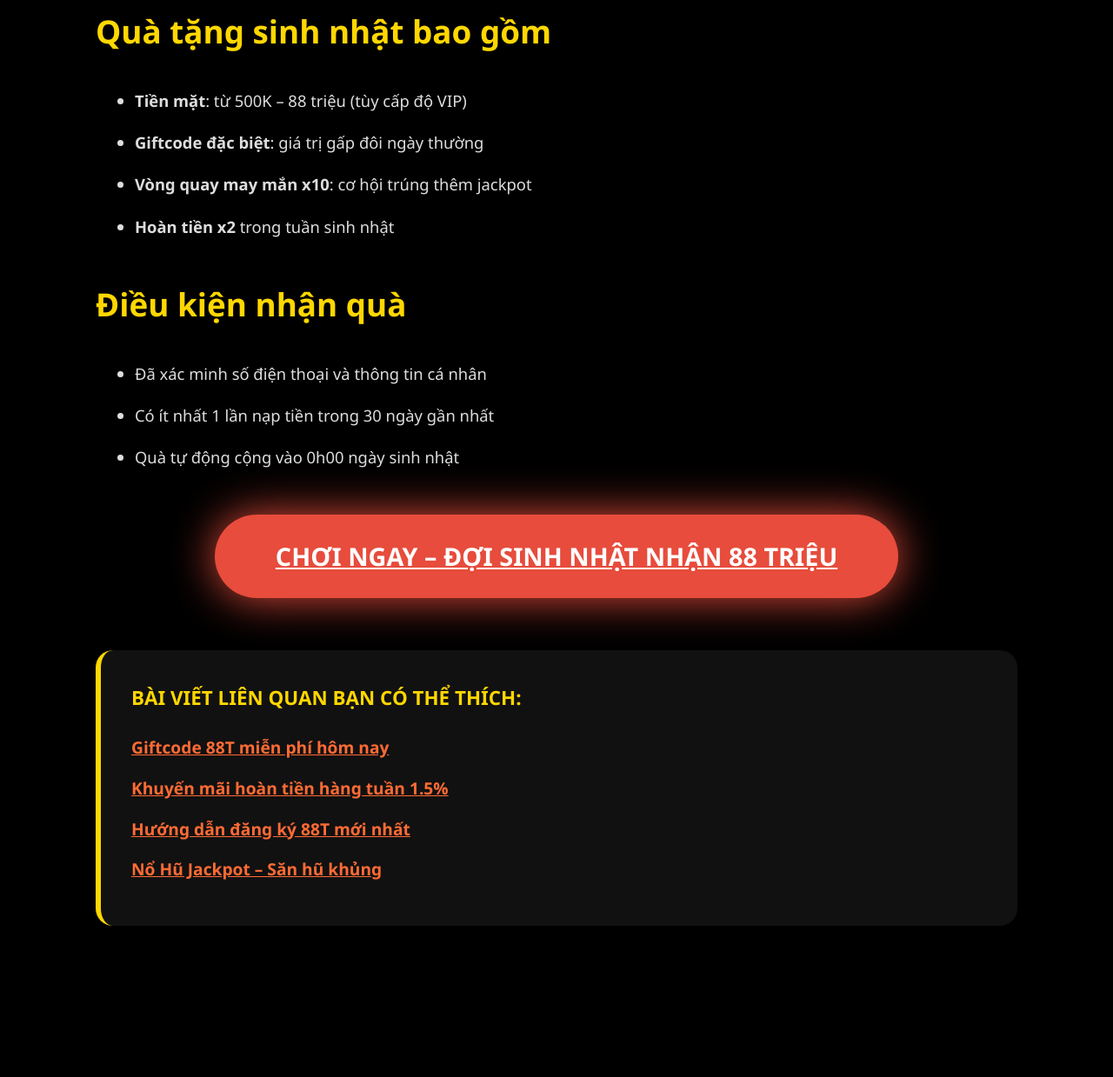
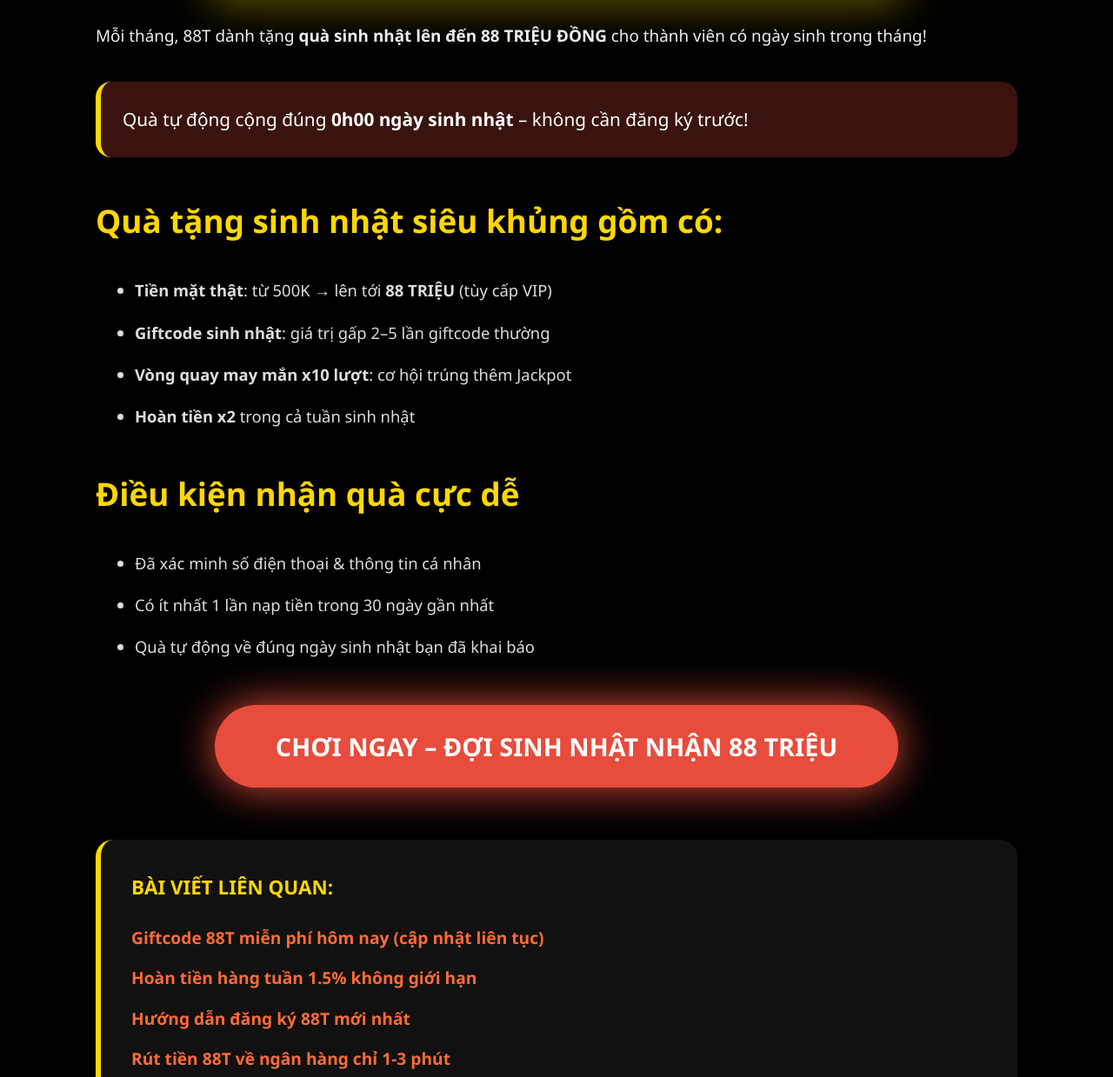
Before and after one commit to choigame88t/choigame88t.github.io, a website: page su-kien-sinh-nhat.html in a window 1280 px wide. Shown: the part 797-2036 px from the top of the page at 87% size. Before the commit the page ends 1942 px from the top, so only its background shows below. Drawn offline with Linux system fonts and the light colour scheme.

Commit message:
Update su-kien-sinh-nhat.html

```diff
--- a/su-kien-sinh-nhat.html
+++ b/su-kien-sinh-nhat.html
@@ -5,16 +5,23 @@
     <meta name="viewport" content="width=device-width, initial-scale=1.0">
     <title>Sự kiện sinh nhật thành viên 88T – Quà tặng lên đến 88 triệu mỗi tháng</title>
     <meta name="description" content="Sinh nhật thành viên 88T: quà tặng tiền mặt, giftcode, vòng quay may mắn lên đến 88 triệu mỗi tháng. Đăng ký ngay để không bỏ lỡ!">
-    <meta name="keywords" content="sinh nhật 88t, quà sinh nhật 88t, sự kiện sinh nhật 88t">
-    <meta property="og:title" content="Sự kiện sinh nhật thành viên 88T – Quà tặng 88 triệu">
-    <meta property="og:description" content="Quà tặng tiền mặt + giftcode + vòng quay may mắn mỗi tháng">
-    <meta property="og:image" content="https://choigame88t.github.io/logo.png">
+    <meta name="keywords" content="sinh nhật 88t, quà sinh nhật 88t, sự kiện sinh nhật 88t, quà tặng sinh nhật 88t, sinh nhật 88 triệu">
+
+    <!-- Open Graph – Share Facebook/Zalo đẹp mê hồn -->
+    <meta property="og:title" content="Sinh nhật 88T – Nhận ngay quà tặng tới 88 TRIỆU đồng">
+    <meta property="og:description" content="Tiền mặt + Giftcode x2 + Vòng quay may mắn – Quà tự động về đúng ngày sinh nhật!">
+    <meta property="og:image" content="https://choigame88t.github.io/su-kien-sinh-nhat-88t-qua-tang-88-trieu-moi-thang.jpg">
+    <meta property="og:image:alt" content="Sự kiện sinh nhật 88T quà tặng 88 triệu">
+    <meta property="og:image:width" content="1200">
+    <meta property="og:image:height" content="630">
     <meta property="og:url" content="https://choigame88t.github.io/su-kien-sinh-nhat.html">
+    <meta property="og:type" content="website">
+
     <link rel="canonical" href="https://choigame88t.github.io/su-kien-sinh-nhat.html"/>
     <style>
         *{margin:0;padding:0;box-sizing:border-box;}
         body{font-family:'Segoe UI',Arial,sans-serif;background:#000;color:#fff;line-height:1.8;}
-        img{loading:lazy;max-width:100%;height:auto;display:block;margin:30px auto;border-radius:18px;border:5px solid #ffd700;box-shadow:0 15px 40px rgba(0,0,0,0.7);}
+        img{loading:lazy;max-width:100%;height:auto;display:block;margin:40px auto;border-radius:18px;border:6px solid #ffd700;box-shadow:0 20px 50px rgba(255,215,0,0.4);}
         .container{max-width:1100px;margin:auto;padding:20px;}
         h1{text-align:center;font-size:2.9rem;color:#ffd700;margin:40px 0 30px;text-shadow:0 0 20px #c0392b;}
         h2{font-size:2.3rem;color:#ffd700;margin:40px 0 20px;}
@@ -22,40 +29,43 @@
         ul{margin:30px 0;padding-left:45px;}
         li{margin:15px 0;font-size:1.15rem;color:#ddd;}
         .highlight{background:rgba(231,76,60,0.25);padding:25px;border-radius:18px;border-left:6px solid #ffd700;margin:35px 0;font-size:1.3rem;}
-        .btn-big{display:inline-block;background:#e74c3c;color:#fff;padding:22px 70px;border-radius:60px;font-size:1.8rem;font-weight:bold;box-shadow:0 0 50px #e74c3c;margin:50px auto;display:block;text-align:center;width:fit-content;}
-        .internal{color:#ff6b35;font-weight:bold;}
+        .btn-big{display:inline-block;background:#e74c3c;color:#fff;padding:22px 70px;border-radius:60px;font-size:1.8rem;font-weight:bold;box-shadow:0 0 50px #e74c3c;margin:50px auto;display:block;text-align:center;width:fit-content;text-decoration:none;}
         .related{margin:60px 0;padding:35px;background:#111;border-radius:20px;border-left:6px solid #ffd700;}
         .related strong{color:#ffd700;font-size:1.4rem;display:block;margin-bottom:20px;}
-        .related a{display:block;color:#ff6b35;font-size:1.2rem;margin:12px 0;font-weight:bold;}
+        .related a{display:block;color:#ff6b35;font-size:1.2rem;margin:12px 0;font-weight:bold;text-decoration:none;}
         .related a:hover{color:#fff;}
     </style>
 </head>
 <body>
 <div class="container">
+<h1>Sự kiện sinh nhật thành viên 88T</h1>
 
-<h1>Sự kiện sinh nhật thành viên</h1>
+<!-- Ảnh mới đẹp lung linh + chuẩn SEO -->
+<img src="https://choigame88t.github.io/su-kien-sinh-nhat-88t-qua-tang-88-trieu-moi-thang.jpg"
+     alt="Sự kiện sinh nhật 88T quà tặng lên đến 88 triệu mỗi tháng"
+     width="800"
+     height="450"
+     loading="lazy">
 
-<img src="https://choigame88t.github.io/logo.png" alt="Sinh nhật 88T" width="400">
-
-<p>Quà tặng lên đến <strong>88 triệu đồng mỗi tháng</strong> dành riêng cho thành viên có sinh nhật trong tháng!</p>
+<p>Mỗi tháng, 88T dành tặng <strong>quà sinh nhật lên đến 88 TRIỆU ĐỒNG</strong> cho thành viên có ngày sinh trong tháng!</p>
 
 <div class="highlight">
-    Chỉ cần bạn là thành viên 88T và có ngày sinh nhật trong tháng → quà tự động về tài khoản!
+    Quà tự động cộng đúng <strong>0h00 ngày sinh nhật</strong> – không cần đăng ký trước!
 </div>
 
-<h2>Quà tặng sinh nhật bao gồm</h2>
+<h2>Quà tặng sinh nhật siêu khủng gồm có:</h2>
 <ul>
-    <li><strong>Tiền mặt</strong>: từ 500K – 88 triệu (tùy cấp độ VIP)</li>
-    <li><strong>Giftcode đặc biệt</strong>: giá trị gấp đôi ngày thường</li>
-    <li><strong>Vòng quay may mắn x10</strong>: cơ hội trúng thêm jackpot</li>
-    <li><strong>Hoàn tiền x2</strong> trong tuần sinh nhật</li>
+    <li><strong>Tiền mặt thật</strong>: từ 500K → lên tới <strong>88 TRIỆU</strong> (tùy cấp VIP)</li>
+    <li><strong>Giftcode sinh nhật</strong>: giá trị gấp 2–5 lần giftcode thường</li>
+    <li><strong>Vòng quay may mắn x10 lượt</strong>: cơ hội trúng thêm Jackpot</li>
+    <li><strong>Hoàn tiền x2</strong> trong cả tuần sinh nhật</li>
 </ul>
 
-<h2>Điều kiện nhận quà</h2>
+<h2>Điều kiện nhận quà cực dễ</h2>
 <ul>
-    <li>Đã xác minh số điện thoại và thông tin cá nhân</li>
+    <li>Đã xác minh số điện thoại & thông tin cá nhân</li>
     <li>Có ít nhất 1 lần nạp tiền trong 30 ngày gần nhất</li>
-    <li>Quà tự động cộng vào 0h00 ngày sinh nhật</li>
+    <li>Quà tự động về đúng ngày sinh nhật bạn đã khai báo</li>
 </ul>
 
 <div style="text-align:center;">
@@ -63,13 +73,12 @@
 </div>
 
 <div class="related">
-    <strong>BÀI VIẾT LIÊN QUAN BẠN CÓ THỂ THÍCH:</strong>
-    <a href="https://choigame88t.github.io/giftcode.html">Giftcode 88T miễn phí hôm nay</a>
-    <a href="https://choigame88t.github.io/khuyen-mai-hoan-tien.html">Khuyến mãi hoàn tiền hàng tuần 1.5%</a>
+    <strong>BÀI VIẾT LIÊN QUAN:</strong>
+    <a href="https://choigame88t.github.io/giftcode.html">Giftcode 88T miễn phí hôm nay (cập nhật liên tục)</a>
+    <a href="https://choigame88t.github.io/khuyen-mai-hoan-tien.html">Hoàn tiền hàng tuần 1.5% không giới hạn</a>
     <a href="https://choigame88t.github.io/huong-dan-dang-ky.html">Hướng dẫn đăng ký 88T mới nhất</a>
-    <a href="https://choigame88t.github.io/no-hu-jackpot.html">Nổ Hũ Jackpot – Săn hũ khủng</a>
+    <a href="https://choigame88t.github.io/rut-tien.html">Rút tiền 88T về ngân hàng chỉ 1-3 phút</a>
 </div>
-
 </div>
 </body>
 </html>
```
